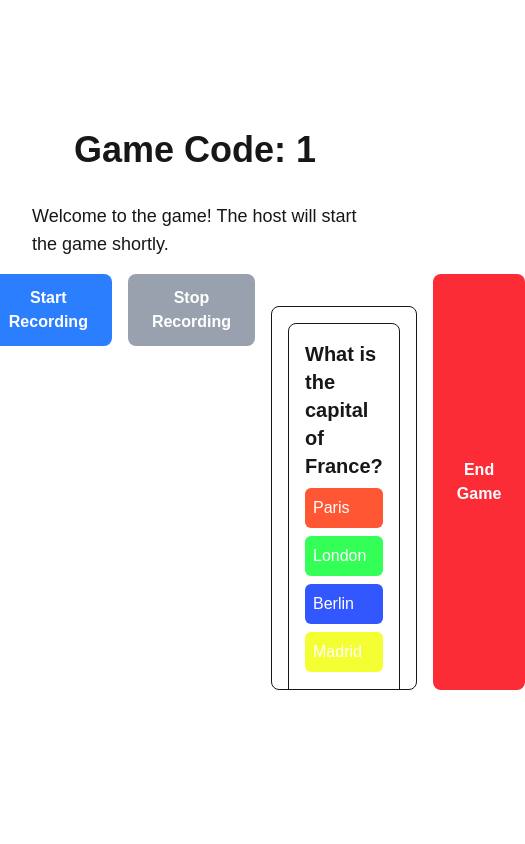
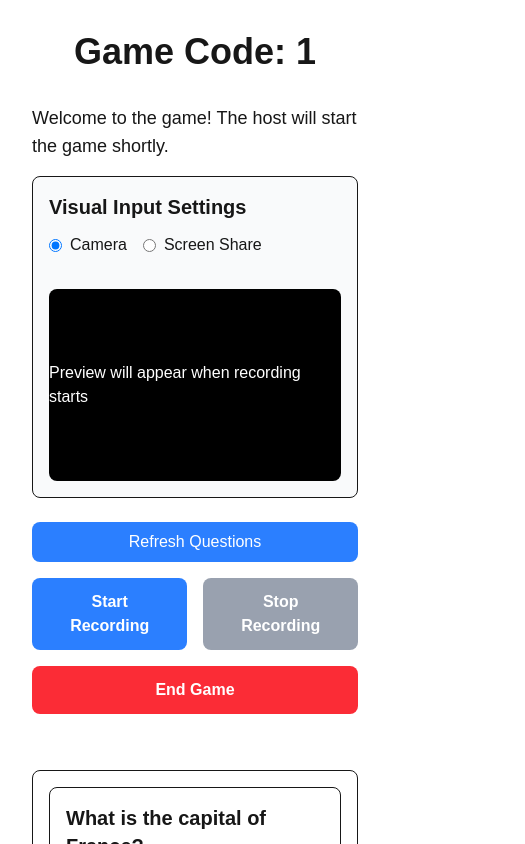
Before and after one commit to chrismaruca/kaihoot, a Next.js app: page /host/game/1 in a window 390 px wide. Shown: the top 844 px of the page, 525 px wide, since content can reach past the window. Built offline with nearby package versions, Linux system fonts and the light colour scheme.

Commit message:
Visual preview

```diff
--- a/src/app/host/game/[code]/page.tsx
+++ b/src/app/host/game/[code]/page.tsx
@@ -1,7 +1,7 @@
 "use client";
 
 import { useParams } from 'next/navigation';
-import { useState } from 'react';
+import { useState, useRef, useEffect } from 'react';
 
 import AudioRecorder from '@/components/AudioRecorder';
 import HostQuestionCard from '@/components/HostQuestionCard';
@@ -13,6 +13,9 @@ import { database } from '@/lib/firebase';
 export default function GamePage() {
   const params = useParams();
   const code = params?.code as string | undefined;
+  const [captureType, setCaptureType] = useState<"camera" | "screen">("camera");
+  const [visualStream, setVisualStream] = useState<MediaStream | null>(null);
+  const videoRef = useRef<HTMLVideoElement | null>(null);
 
   const [questions, setQuestions] = useState<HostQuestion[]>([
     {
@@ -34,6 +37,15 @@ export default function GamePage() {
       timeLimit: 15,
     },
   ]);
+
+  // Handle stream cleanup when component unmounts
+  useEffect(() => {
+    return () => {
+      if (visualStream) {
+        visualStream.getTracks().forEach(track => track.stop());
+      }
+    };
+  }, [visualStream]);
 
   const handleQuestionSelect = (index: number) => {
     const selectedQuestion = questions[index];
@@ -84,14 +96,86 @@ export default function GamePage() {
     <div className="min-h-screen flex flex-col items-center justify-center p-8">
       <h1 className="text-4xl font-bold mb-8">Game Code: {code}</h1>
       <p className="text-lg mb-4">Welcome to the game! The host will start the game shortly.</p>
-      <div className="flex space-x-4 mb-6">
-      <button
-        onClick={refreshQuestions}
-        className="mb-4 px-4 py-2 bg-blue-500 text-white rounded-lg hover:bg-blue-600"
-      >
-        Refresh Questions
-      </button>
-      <AudioRecorder gameId={code} />
+
+      <div className="flex flex-col space-y-6 mb-6 w-full max-w-4xl">
+        {/* Visual Input Controls */}
+        <div className="p-4 border rounded-lg bg-gray-50">
+          <h2 className="text-xl font-bold mb-3">Visual Input Settings</h2>
+          <div className="flex flex-col md:flex-row gap-4">
+            <div className="flex-1">
+              <div className="flex space-x-4 mb-4">
+                <div className="flex items-center">
+                  <input
+                    type="radio"
+                    id="camera"
+                    name="captureType"
+                    value="camera"
+                    checked={captureType === "camera"}
+                    onChange={() => setCaptureType("camera")}
+                    className="mr-2"
+                  />
+                  <label htmlFor="camera">Camera</label>
+                </div>
+
+                <div className="flex items-center">
+                  <input
+                    type="radio"
+                    id="screen"
+                    name="captureType"
+                    value="screen"
+                    checked={captureType === "screen"}
+                    onChange={() => setCaptureType("screen")}
+                    className="mr-2"
+                  />
+                  <label htmlFor="screen">Screen Share</label>
+                </div>
+              </div>
+            </div>
+
+            <div className="flex-1">
+              <div className="relative h-48 bg-black rounded-lg overflow-hidden">
+                {!visualStream && (
+                  <div className="absolute inset-0 flex items-center justify-center text-white">
+                    Preview will appear when recording starts
+                  </div>
+                )}
+                <video
+                  ref={videoRef}
+                  autoPlay
+                  playsInline
+                  muted
+                  className={`w-full h-full object-contain ${!visualStream && "hidden"}`}
+                />
+              </div>
+            </div>
+          </div>
+        </div>
+
+        {/* Main Game Controls */}
+        <div className="flex flex-col md:flex-row space-y-4 md:space-y-0 md:space-x-4">
+          <button
+            onClick={refreshQuestions}
+            className="px-4 py-2 bg-blue-500 text-white rounded-lg hover:bg-blue-600"
+          >
+            Refresh Questions
+          </button>
+
+          <AudioRecorder
+            gameId={code}
+            captureType={captureType}
+            videoRef={videoRef}
+            onVisualStreamChange={setVisualStream}
+          />
+
+          <button
+            onClick={endGame}
+            className="bg-red-500 text-white px-6 py-3 rounded-lg font-bold hover:bg-red-600 cursor-pointer"
+          >
+            End Game
+          </button>
+        </div>
+      </div>
+
       <div className="mt-8 w-full max-w-2xl h-96 overflow-y-auto border rounded-lg p-4">
         {questions.map((question, index) => (
           <HostQuestionCard
@@ -102,13 +186,6 @@ export default function GamePage() {
           />
         ))}
       </div>
-      <button
-        onClick={endGame}
-        className="bg-red-500 text-white px-6 py-3 rounded-lg font-bold hover:bg-red-600 cursor-pointer"
-      >
-        End Game
-      </button>
-      </div>
     </div>
   );
 }
--- a/src/components/AudioRecorder.tsx
+++ b/src/components/AudioRecorder.tsx
@@ -4,21 +4,32 @@ import { useState, useRef, useEffect } from "react";
 
 interface AudioRecorderProps {
   gameId: string;
-  captureType?: "camera" | "screen"; // Optional prop to specify what type of visual context to capture
-  onAudioAvailable?: (transcript: string, visualData?: string) => void; // Callback for when audio and visual data are available
+  captureType?: "camera" | "screen";
+  videoRef?: React.RefObject<HTMLVideoElement>; // External video element for preview
+  onVisualStreamChange?: (stream: MediaStream | null) => void; // Callback to update parent's stream state
+  onAudioAvailable?: (transcript: string, visualData?: string) => void;
 }
 
-export default function AudioRecorder({ gameId, captureType = "camera", onAudioAvailable }: AudioRecorderProps) {
+export default function AudioRecorder({
+  gameId,
+  captureType = "camera",
+  videoRef: externalVideoRef,
+  onVisualStreamChange,
+  onAudioAvailable
+}: AudioRecorderProps) {
   const [recording, setRecording] = useState(false);
   const [visualStreamActive, setVisualStreamActive] = useState(false);
   const mediaStreamRef = useRef<MediaStream | null>(null);
   const visualStreamRef = useRef<MediaStream | null>(null);
-  const videoRef = useRef<HTMLVideoElement | null>(null);
+  const internalVideoRef = useRef<HTMLVideoElement | null>(null);
   const mediaRecorderRef = useRef<MediaRecorder | null>(null);
   const sliceIntervalRef = useRef<NodeJS.Timeout | null>(null);
   const waitingToRestartRef = useRef<boolean>(false);
 
-  const sliceDuration = 30 * 1000; // 30 seconds
+  // Use external videoRef if provided, otherwise use internal
+  const videoRef = externalVideoRef || internalVideoRef;
+
+  const sliceDuration = 5 * 1000;
 
   // Validate gameId on component mount
   useEffect(() => {
@@ -54,6 +65,12 @@ export default function AudioRecorder({ gameId, captureType = "camera", onAudioA
       }
 
       setVisualStreamActive(true);
+
+      // Notify parent component about the stream change
+      if (onVisualStreamChange) {
+        onVisualStreamChange(stream);
+      }
+
       return true;
     } catch (error) {
       console.error(`Error starting ${captureType} capture:`, error);
@@ -72,6 +89,11 @@ export default function AudioRecorder({ gameId, captureType = "camera", onAudioA
     }
 
     setVisualStreamActive(false);
+
+    // Notify parent component about the stream change
+    if (onVisualStreamChange) {
+      onVisualStreamChange(null);
+    }
   };
 
   const captureFrame = (): string | null => {
@@ -92,7 +114,7 @@ export default function AudioRecorder({ gameId, captureType = "camera", onAudioA
 
   const startRecording = async () => {
     try {
-      // Start visual stream first
+      // Start visual stream first - use the captureType provided by parent
       const visualReady = await startVisualStream();
       if (!visualReady) {
         console.warn("Visual stream couldn't be started, continuing with audio only");
@@ -213,14 +235,16 @@ export default function AudioRecorder({ gameId, captureType = "camera", onAudioA
 
   return (
     <div className="flex flex-col space-y-4">
-      {/* Hidden video element for capturing frames */}
+      {/* Only render video element if we're using the internal one */}
+      {!externalVideoRef && (
         <video
-        ref={videoRef}
+          ref={internalVideoRef}
           className="hidden"
           autoPlay
           playsInline
           muted
         />
+      )}
 
       <div className="flex items-center space-x-4">
         <button
@@ -232,7 +256,7 @@ export default function AudioRecorder({ gameId, captureType = "camera", onAudioA
               : "bg-blue-500 hover:bg-blue-600"
           }`}
         >
-          Start Recording{visualStreamActive && captureType === "screen" ? " & Screen Capture" : visualStreamActive ? " & Camera" : ""}
+          Start Recording
         </button>
         <button
           onClick={stopRecording}
```
Lines whose indentation alone changed are shown as unchanged.
